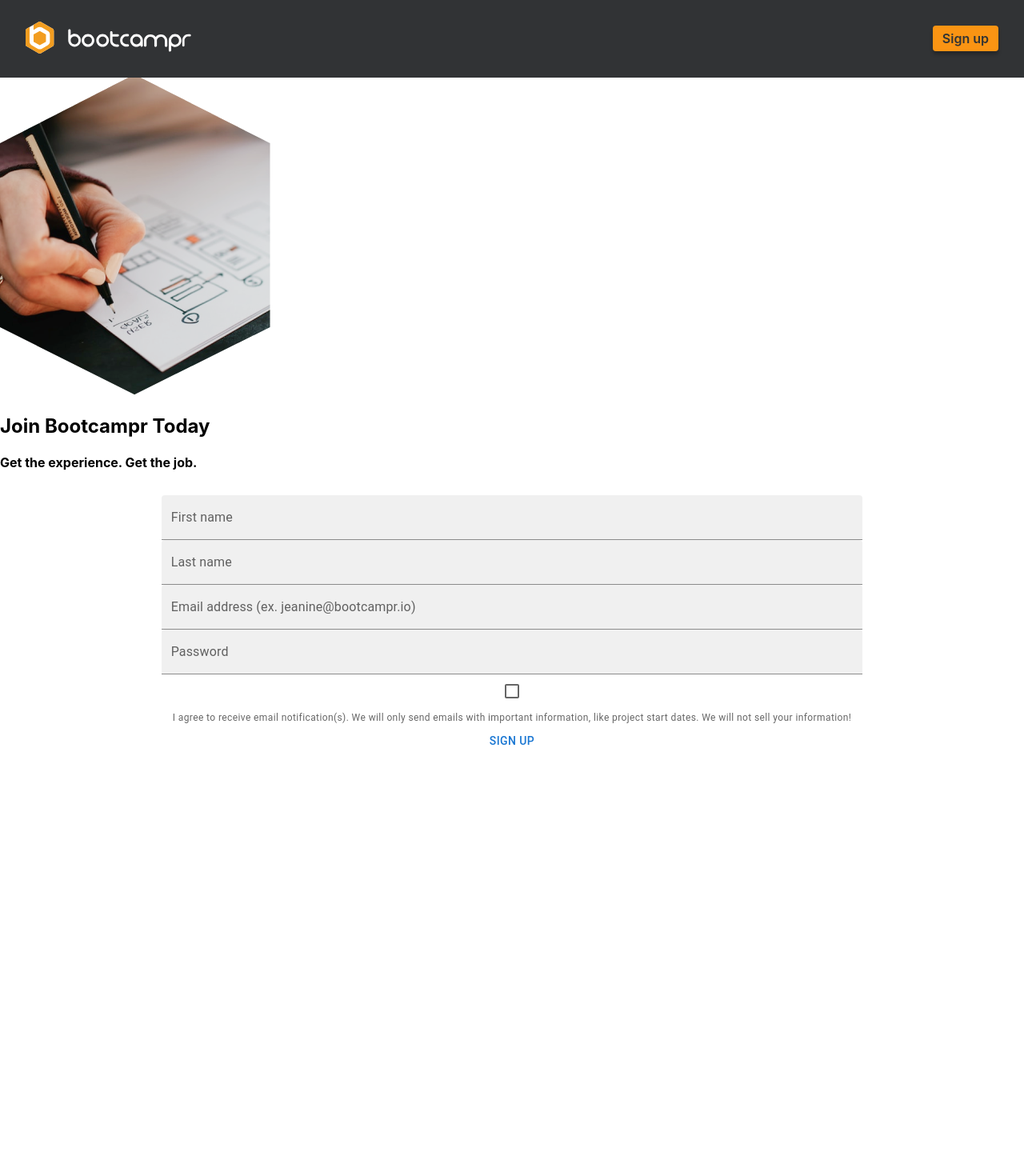
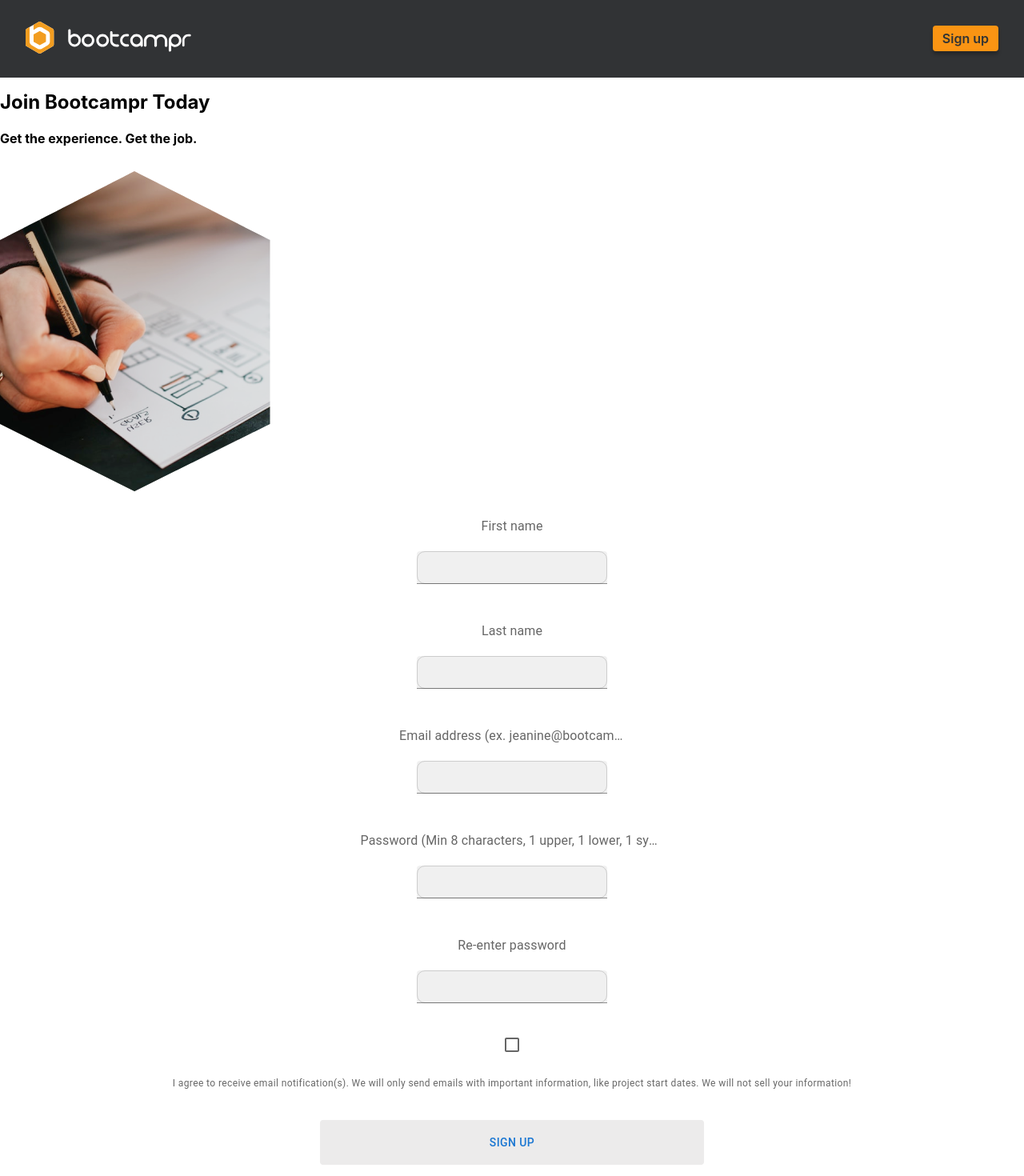
Before and after one commit to yeezick/bootcampr-assessment, a React (Create React App) app in the folder frontend/: page /sign-up in a window 1280 px wide. Shown: the top 1470 px of the page at 80% size. Before the commit the page ends 944 px from the top, so only its background shows below. Built offline with nearby package versions, Linux system fonts and the light colour scheme.

Commit message:
add styling to form so the label is lifted out of the form TextField.

```diff
--- a/frontend/src/components/FormField/FormField.tsx
+++ b/frontend/src/components/FormField/FormField.tsx
@@ -2,15 +2,15 @@ import React from 'react'
 import { TextField } from '@mui/material';
 
 interface FormInputProps {
-  label: string;
-  name: string;
-  type: string;
-  value: string;
-  changeHandler: (event: React.ChangeEvent<HTMLInputElement>) => void;
-  endAdornment?: React.ReactNode;
+  label: string
+  name: string
+  type: string
+  value: string
+  changeHandler: (event: React.ChangeEvent<HTMLInputElement>) => void
+  endIcon?: React.ReactNode
 }
 
-export const FormField: React.FC<FormInputProps> = (props) => {
+export const FormField: React.FC<FormInputProps> = props => {
   return (
       <TextField
         label={props.label}
@@ -19,8 +19,8 @@ export const FormField: React.FC<FormInputProps> = (props) => {
         value={props.value}
         onChange={props.changeHandler}
         variant='filled'
-      // size='small'
-      // margin='dense'
+        size='small'
+        margin='dense'
       />
-  );
+  )
 }
--- a/frontend/src/components/SignUpForm/SignUpForm.scss
+++ b/frontend/src/components/SignUpForm/SignUpForm.scss
@@ -1,6 +1,51 @@
+
 .form-input-container {
+  .MuiFormControl-root {
   display: flex;
   flex-direction: column;
   align-items: center;
   gap: 15px;
+  margin: 12px;
+  padding: 14px;
+  margin: 2px 0; // Space out each form field
+
+    .MuiInputLabel-root {
+      color: #666; // Label color
+      position: static; // Override the default floating behavior
+      transform: none; // Remove the transformation
+      margin-bottom: 5px; // Space between label and input field
+    }
+
+    .MuiInputBase-root {
+      input {
+        border: 1px solid #ccc; // Custom border for input
+        border-radius: 10px; // Border radius
+        padding: 8px; // Padding inside input
+      }
+    }
+
+    .MuiInput-underline:before,
+    .MuiInput-underline:hover:not(.Mui-disabled):before,
+    .MuiInput-underline:after {
+      display: none; // Remove underline effect
+    }
+  }
+
+  .form-button {
+    margin-top: 20px; // Space above the button
+  }
 }
+
+.form-button {
+color: Charcoal (#313335);
+background-color: #ECEBEB;
+border-radius: 4px;
+text-align: center;
+display: flex;
+margin: 12px;
+width: 448px;
+padding: 10px 16px;
+justify-content: center;
+align-items: center;
+gap: 8px;
+}
--- a/frontend/src/components/SignUpForm/SignUpForm.tsx
+++ b/frontend/src/components/SignUpForm/SignUpForm.tsx
@@ -78,11 +78,29 @@ export const SignUpForm: React.FC = (props: CustomFormProps) => {
           />
           <FormField
             changeHandler={handleChange}
-          label={'Password'}
+            label={'Password (Min 8 characters, 1 upper, 1 lower, 1 symbol)'}
             name={'password'}
             value={input.password}
             type={showPassword ? 'text' : 'password'}
-          endAdornment={
+            endIcon={
+              <InputAdornment position='end'>
+                <IconButton
+                  aria-label='toggle password visibility'
+                  onClick={handleClickShowPassword}
+                  onMouseDown={handleMouseDownPassword}
+                >
+                  {showPassword ? <Visibility /> : <VisibilityOff />}
+                </IconButton>
+              </InputAdornment>
+            }
+          />
+          <FormField
+            changeHandler={handleChange}
+            label={'Re-enter password'}
+            name={'password'}
+            value={input.password}
+            type={showPassword ? 'text' : 'password'}
+            endIcon={
               <InputAdornment position='end'>
                 <IconButton
                   aria-label='toggle password visibility'
@@ -97,10 +115,12 @@ export const SignUpForm: React.FC = (props: CustomFormProps) => {
           <Checkbox />
           <FormHelperText id='my-helper-text'>
             I agree to receive email notification(s). We will only send emails
-          with important information, like project start dates. We will not sell
-          your information!
+            with important information, like project start dates. We will not
+            sell your information!
           </FormHelperText>
+          <div className='form-button'>
             <Button type='submit'>Sign up</Button>
+          </div>
         </FormControl>
       </form>
     </div>
--- a/frontend/src/screens/SignUp/SignUp.scss
+++ b/frontend/src/screens/SignUp/SignUp.scss
@@ -1,7 +1,4 @@
 
-.rectangle-image {
-  url: ''
-}
 /* Heading 2 */
 .h2 {
   color: #000;
@@ -23,9 +20,17 @@ line-height: 33.6px;
  } /* 140% */
 
 .text-banner {
-width: 413px;
-height: 101px;
-flex-shrink: 0;
+  align-items: center;
+  width: 413px;
+  height: 101px;
+  flex-shrink: 0;
+  }
+
+.img-container {
+  align-items: left;
+  width: 337.483px;
+  height: 400.168px;
+  flex-shrink: 0;
 }
 
  //Rectangle .png in case I don't want to leave it project folder and would rather instead use a link:
--- a/frontend/src/screens/SignUp/SignUp.tsx
+++ b/frontend/src/screens/SignUp/SignUp.tsx
@@ -1,18 +1,21 @@
 import './SignUp.scss'
-import {SignUpForm} from 'components/SignUpForm/SignUpForm'
+import { SignUpForm } from 'components/SignUpForm/SignUpForm'
 import Rectangle from 'assets/img/Rectangle.png'
 
 export const SignUp: React.FC = () => {
   return (
     <>
-    <div className='img-container'>
-      <img src={Rectangle} alt="A hand holding a pen and writing on paper" />
-    <div className='text-banner'>
-    <h2>Join Bootcampr Today</h2>
-    <h4>Get the experience. Get the job.</h4>
-    </div>
-    <SignUpForm />
-    </div>
+      <div className='text-banner'>
+        <h2>Join Bootcampr Today</h2>
+        <h4>Get the experience. Get the job.</h4>
+        </div>
+        <div className='img-container'>
+          <img
+            src={Rectangle}
+            alt='A hand holding a pen and writing on paper'
+          />
+        </div>
+      <SignUpForm />
     </>
-  );
+  )
 }
```
Lines whose indentation alone changed are shown as unchanged.
